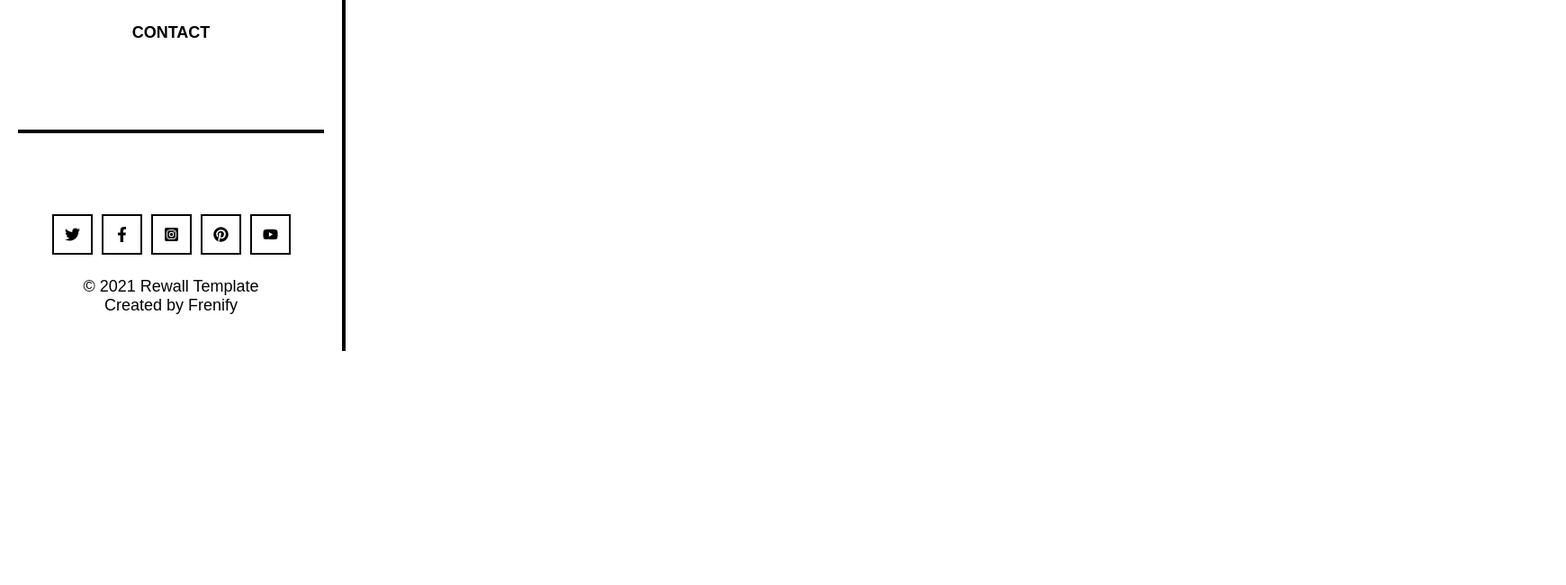
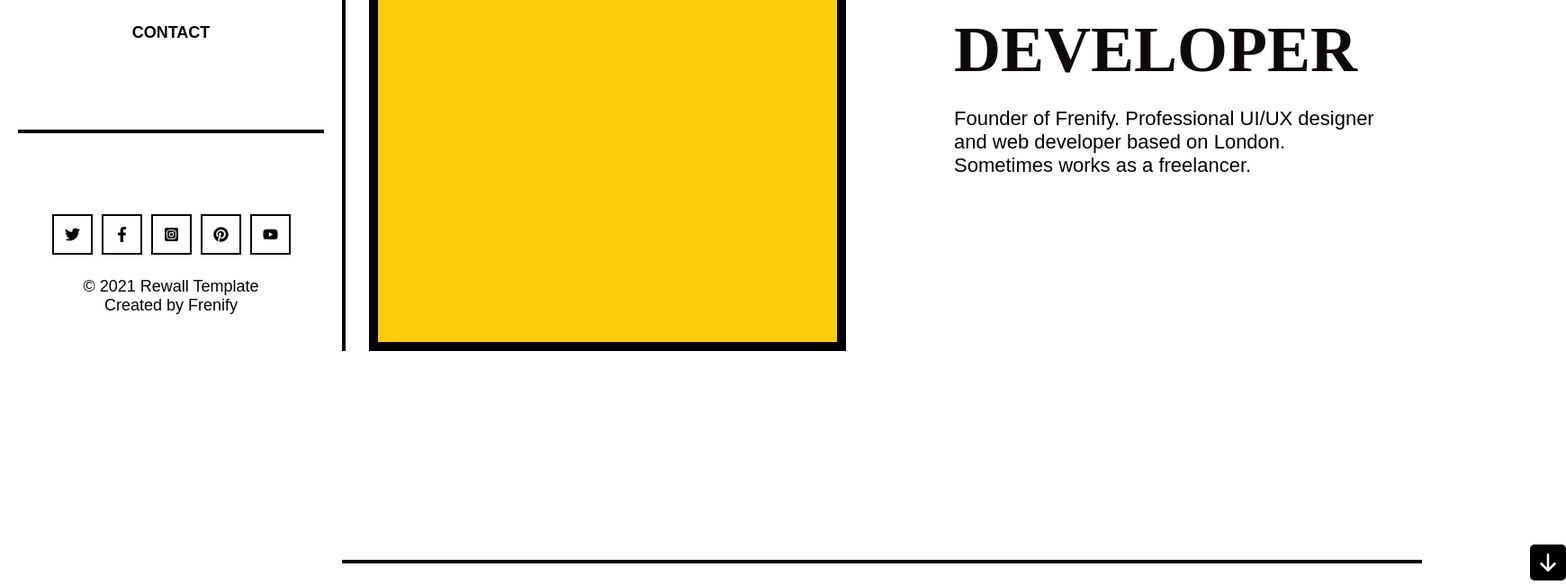
Before and after one commit to g01965250/resume, a React (Create React App) app: page / in a window 1280 px wide. Shown: the part 470-1120 px from the top of the page at 90% size, 1740 px wide, since content can reach past the window. Before the commit the page ends 930 px from the top, so only its background shows below. Built offline with nearby package versions, Linux system fonts and the light colour scheme.

Commit message:
home finish

```diff
--- a/src/App.css
+++ b/src/App.css
@@ -1,6 +1,9 @@
 
 body{
   font-family: sans-serif;
+}
+.main{
+  display: flex;
 }
 
 .sidebar{
@@ -90,3 +93,44 @@ body{
   margin: 20px 0 0 ;
   text-align: center;
 }
+.content-wrapper{
+  width: 100%;
+}
+.home-wrapper{
+  width: 1200px;
+  padding: 200px 0 202px;
+  border-bottom: 4px solid;
+  margin: 0 auto 20px;
+  display: flex;
+  justify-content: center;
+  align-items: center;
+}
+.home-title-wrapper{
+  width: 50%;
+}
+.home-title{
+  font-size: 72px;
+  font-weight: 600;
+  font-family: Jost;
+  color: #0e090d;
+}
+.home-title-wrapper p{
+  font-size: 22px;
+  font-weight: 400;
+}
+
+.picture{
+  width: 450px;
+  height: 550px;
+  background-color: #ffcc0d;
+  margin: 30px 120px 30px 30px;
+  padding: 30px;
+  border: 10px solid;
+}
+
+.home-arrow{
+  font-size: 50px;
+  position: relative;
+  top: 550px;
+  left: 160px;
+}
--- a/src/App.js
+++ b/src/App.js
@@ -1,12 +1,13 @@
 import React from "react";
 import { FaTwitter,FaFacebookF ,FaInstagramSquare,FaPinterest,FaYoutube} from "react-icons/fa";
-import { BsFillArrowLeftSquareFill } from "react-icons/bs";
+import { BsFillArrowLeftSquareFill,BsFillArrowDownSquareFill } from "react-icons/bs";
 
 import './App.css';
 
 function App() {
   return (
     <div className="App">
+      <main className="main">
         <div className="sidebar">
           <BsFillArrowLeftSquareFill className="sidebar-arrow"/>
           <nav className="nav-wrapper">
@@ -33,6 +34,19 @@ function App() {
             <div className="desc">© 2021 Rewall Template <br/>Created by Frenify</div>
           </div>
         </div>
+        <div className="content-wrapper">
+            <div className="home-wrapper">
+              <div className="picture-wrapper">
+                <div className="picture"></div>
+              </div>
+              <div className="home-title-wrapper">
+                <div className="home-title">WEBSITE DEVELOPER</div>
+                <p>Founder of Frenify. Professional UI/UX designer and web developer based on London. Sometimes works as a freelancer.</p>
+              </div>
+              <BsFillArrowDownSquareFill className="home-arrow"/>
+            </div>
+        </div>
+      </main>
     </div>
   );
 }
```
Lines whose indentation alone changed are shown as unchanged.
